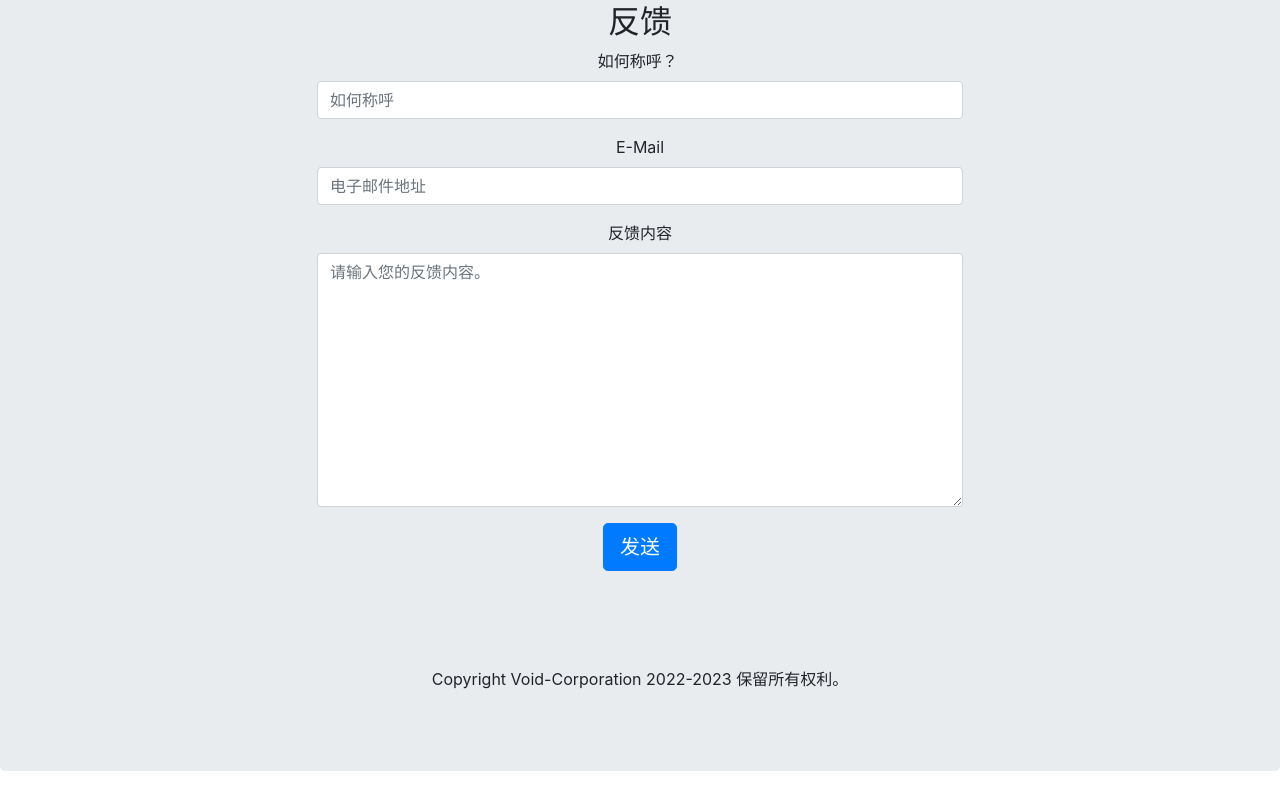
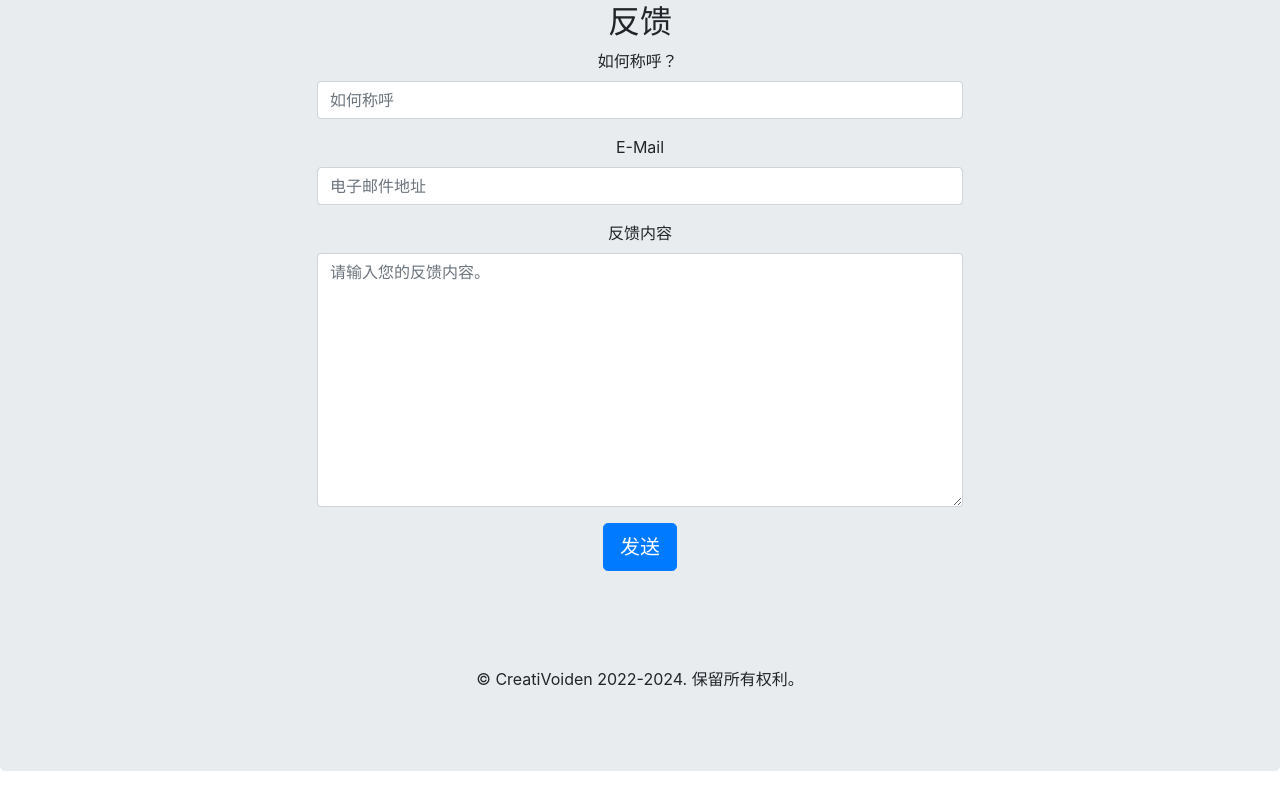
Before and after one commit to CreatiVoiden/creativoiden.github.io, a plain HTML site: page index.html in a window 1280 px wide. Shown: the part 1201-2004 px from the top of the page. Drawn offline with Linux system fonts and the light colour scheme; a script that the page names is missing.

Commit message:
Update index.html

```diff
--- a/index.html
+++ b/index.html
@@ -405,7 +405,7 @@
 
           <div class="col-12">
 
-            <p>Copyright  Void-Corporation 2022-2023 保留所有权利。</p>
+            <p>© CreatiVoiden 2022-2024. 保留所有权利。</p>
 
           </div>
 
```
